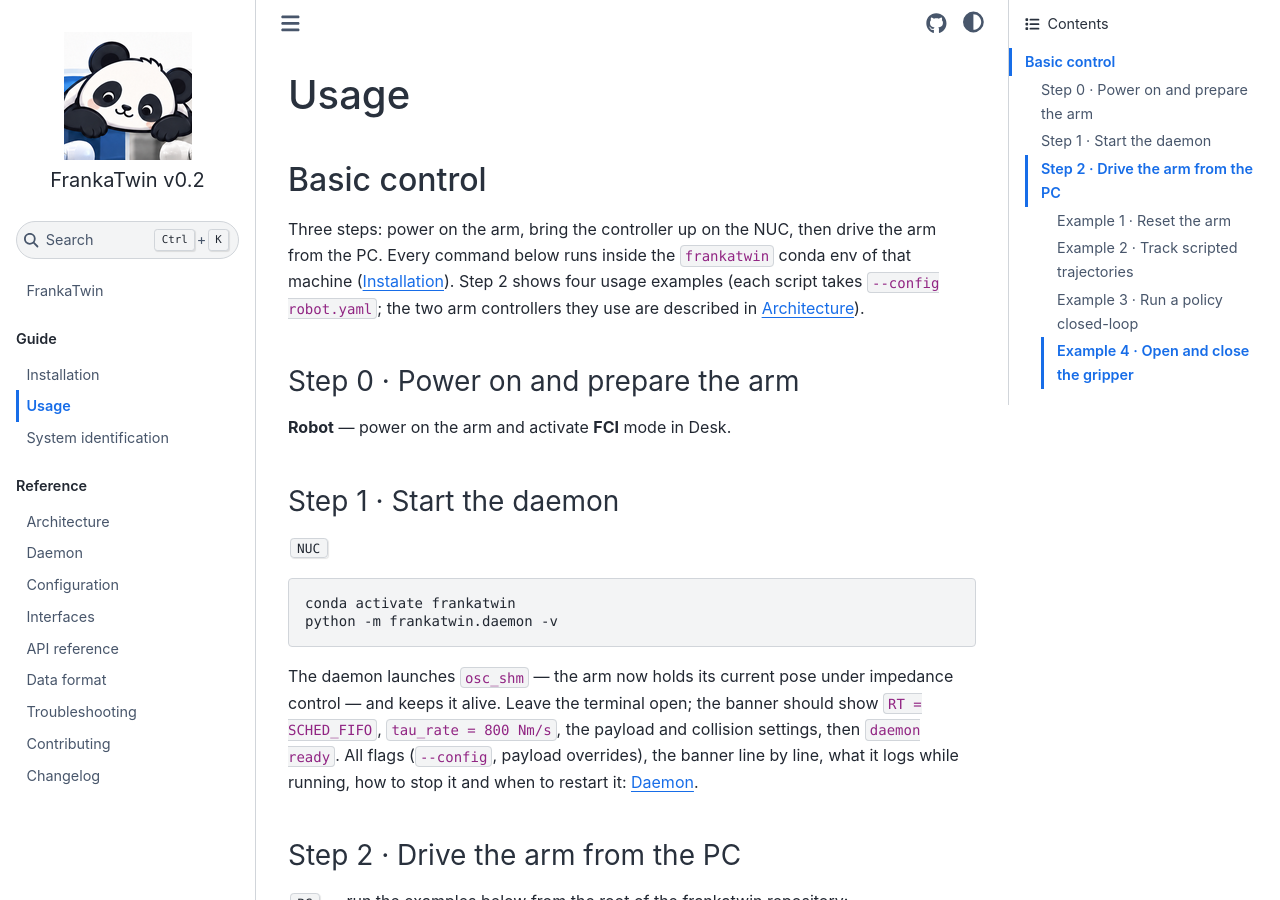
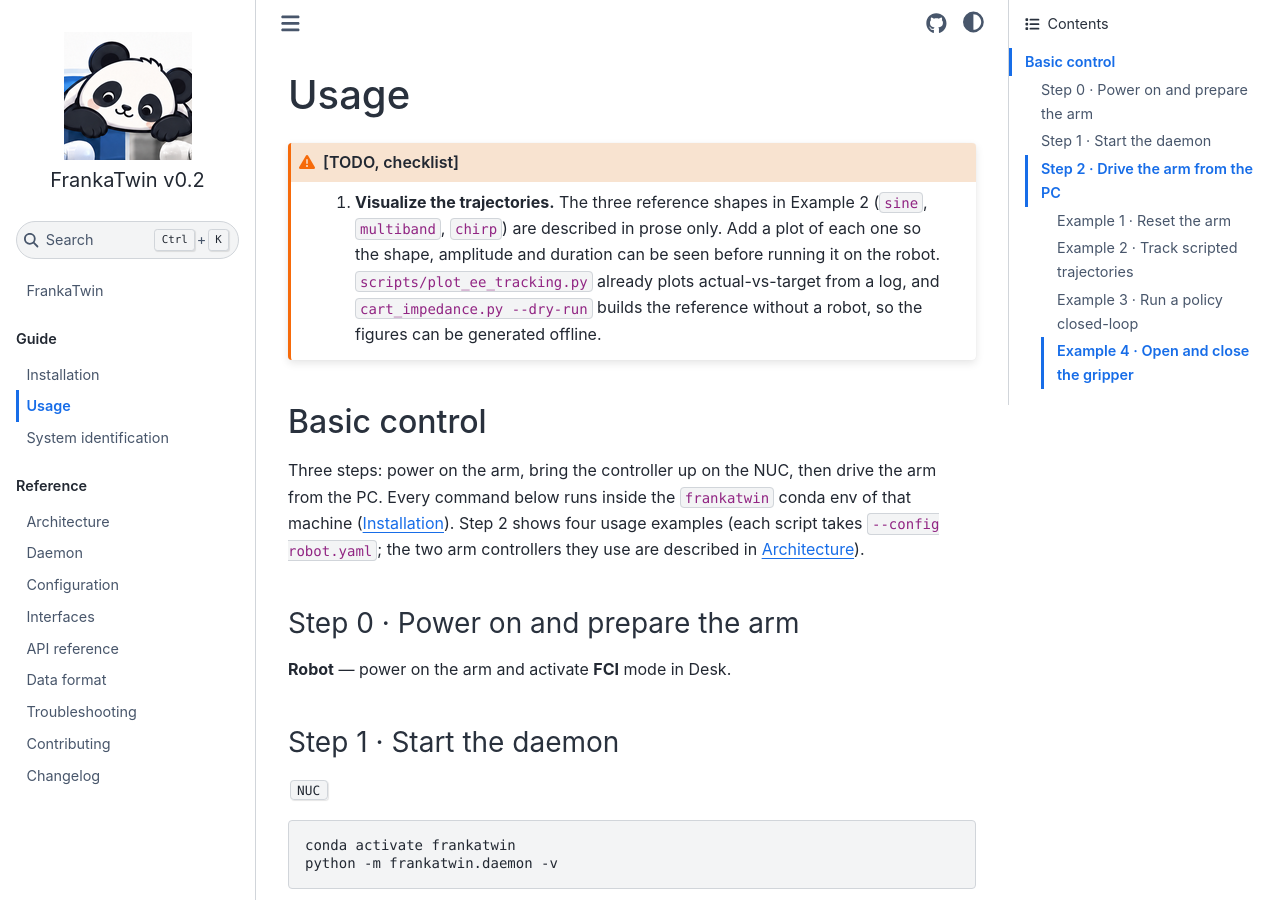
Before and after one commit to tsrobcvai/frankatwin, a Sphinx documentation site: the page built from docs/usage.md, in a window 1280 px wide and 900 px high. Built offline with Sphinx 7.4.7 and the Sphinx Book theme 1.1.4, drawn with Linux system fonts in a browser that asks for light colours.

Commit message:
docs(usage): open with a TODO checklist; first item is plotting the references
The three reference shapes in Example 2 (sine, multiband, chirp) are described
in prose only, so their amplitude and duration have to be taken on trust before
running them on the robot. Notes the two existing handles for the work:
scripts/plot_ee_tracking.py already plots actual-vs-target from a log, and
cart_impedance.py --dry-run builds the reference with no robot attached, so the
figures can be produced offline.

Uses the same [TODO, checklist] admonition as installation.md.

Co-Authored-By: Claude Opus 5 <noreply@anthropic.com>

```diff
--- a/docs/usage.md
+++ b/docs/usage.md
@@ -1,4 +1,15 @@
 # Usage
+
+:::{admonition} [TODO, checklist]
+:class: warning
+
+1. **Visualize the trajectories.** The three reference shapes in Example 2
+   (`sine`, `multiband`, `chirp`) are described in prose only. Add a plot of each one so the shape,
+   amplitude and duration can be seen before running it on the robot.
+   `scripts/plot_ee_tracking.py` already plots actual-vs-target from a log, and
+   `cart_impedance.py --dry-run` builds the reference without a robot, so the
+   figures can be generated offline.
+:::
 
 ## Basic control
 
```
